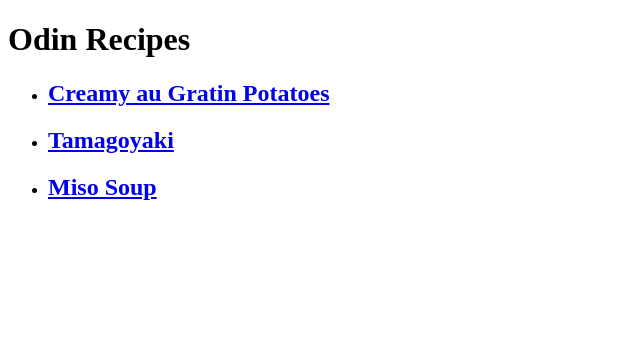
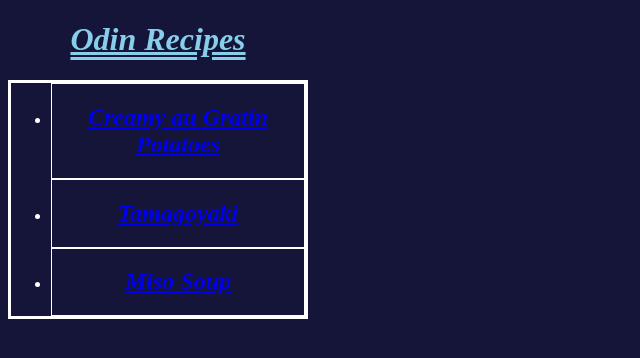
Before and after one commit to rmatsuki/odin-recipes, a plain HTML site: page index.html in a window 1280 px wide. Shown: the whole page, without its empty margins (0-640 px from the left). Drawn offline with Linux system fonts and the light colour scheme.

Commit message:
add CSS styling

```diff
--- a/index.html
+++ b/index.html
@@ -3,9 +3,9 @@
     <head>
         <meta charset="UTF-8">
         <title>Odin Recipes</title>
+        <link rel="stylesheet" href="pages/styles.css">
     </head>
-
-    <body>
+    <body style="width: 300px">
         <h1>Odin Recipes</h1>
         <ul>
             <li><a href="./recipes/gratin.html"><h2>Creamy au Gratin Potatoes</h2></a></li>
```
Also changed, not shown: recipes/gratin.html (+1 -0 lines), recipes/miso-soup.html (+2 -1 lines), recipes/tamagoyaki.html (+2 -1 lines).
